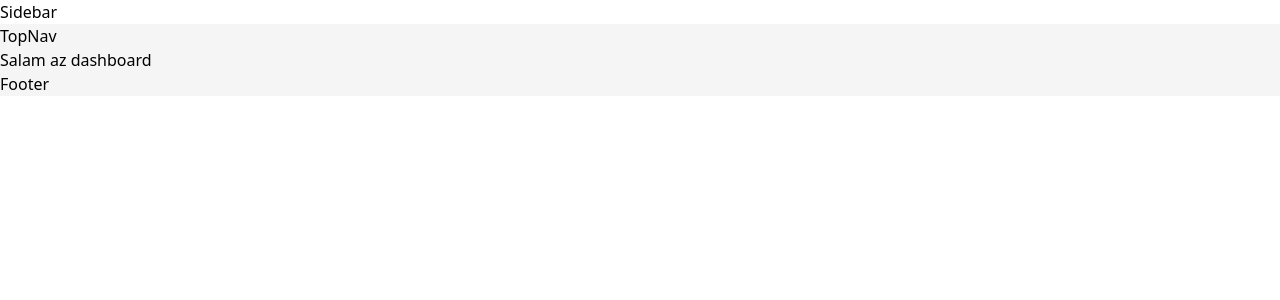
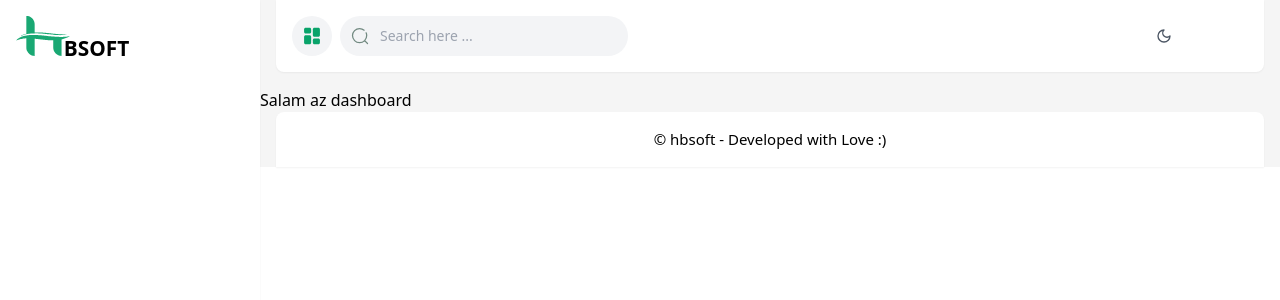
Before and after one commit to hbsoftco/LibraSys, a Vue app in the folder frontend/: page / in a window 1280 px wide. Shown: the top 300 px of the page. Built offline with nearby package versions, Linux system fonts and the light colour scheme.

Commit message:
Complete navbar and footer

```diff
--- a/frontend/index.html
+++ b/frontend/index.html
@@ -1,9 +1,9 @@
-<!DOCTYPE html>
-<html lang="en">
+<!doctype html>
+<html dir="ltr" lang="en">
   <head>
-    <meta charset="UTF-8">
-    <link rel="icon" href="/favicon.ico">
-    <meta name="viewport" content="width=device-width, initial-scale=1.0">
+    <meta charset="UTF-8" />
+    <link rel="icon" href="/favicon.ico" />
+    <meta name="viewport" content="width=device-width, initial-scale=1.0" />
     <title>LibraSys</title>
   </head>
   <body>
--- a/frontend/src/components/layout/PanelFooter.vue
+++ b/frontend/src/components/layout/PanelFooter.vue
@@ -8,5 +8,11 @@
 </script>
 
 <template>
-  <div>Footer</div>
+  <header class="mx-4 bg-white dark:bg-gray-800 rounded-t-lg p-4 shadow-sm">
+    <div class="flex justify-center items-center">
+      <p class="text-center text-[15px] text-primary-800">
+        {{ '© hbsoft - Developed with Love :)' }}
+      </p>
+    </div>
+  </header>
 </template>
--- a/frontend/src/components/layout/PanelSidebar.vue
+++ b/frontend/src/components/layout/PanelSidebar.vue
@@ -1,12 +1,14 @@
-<script setup lang="ts">
-// const props = defineProps<{
-//   member: IContact
-//   index: number
-//   membersLength: number
-//   large?: Boolean
-// }>()
-</script>
+<script setup lang="ts"></script>
 
 <template>
-  <div>Sidebar</div>
+  <nav class="fixed top-0 ltr:left-0 rtl:right-0 h-full w-[260px] shadow-sm">
+    <div class="flex items-center py-4 px-4 bg-white dark:bg-gray-800">
+      <img class="h-10" src="@/assets/images/hb.svg" alt="logo" />
+      <div class="logo-text">
+        <h3 class="text-[1.3rem] text-primary-500 font-extrabold -mb-[1.55rem] -ml-[0.4rem]">
+          BSOFT
+        </h3>
+      </div>
+    </div>
+  </nav>
 </template>
--- a/frontend/src/components/layout/PanelTopNav.vue
+++ b/frontend/src/components/layout/PanelTopNav.vue
@@ -1,12 +1,53 @@
+<template>
+  <div class="relative">
+    <header class="mx-4 bg-white z-50 rounded-b-lg p-4 mb-4 shadow-sm">
+      <div class="flex justify-between items-center">
+        <div class="flex items-center">
+          <div class="mr-2">
+            <button
+              class="bg-gray-100 border-none rounded-full flex duration-200 transition-all hover:bg-gray-200 justify-center items-center w-10 h-10"
+            >
+              <img src="@/assets/icons/toggle-sidebar.svg" class="w-5" alt="dashboard" />
+            </button>
+          </div>
+          <div class="relative min-w-72">
+            <input
+              type="text"
+              class="py-2.5 w-full pl-10 text-sm outline-none font-normal bg-gray-100 border-none rounded-full"
+              placeholder="Search here ..."
+            />
+            <button
+              type="button"
+              class="absolute w-9 h-9 inset-0 ltr:right-auto rtl:left-auto appearance-none peer-focus:text-primary flex justify-center items-center"
+            >
+              <img
+                class="w-5 h-5 relative top-0.5 left-0.5"
+                src="@/assets/icons/search-line.svg"
+                alt="Search Icon"
+              />
+            </button>
+          </div>
+        </div>
+        <div class="flex justify-between items-center">
+          <div class="mx-3">
+            <ToggleTheme />
+            <!-- <app-change-lang></app-change-lang> -->
+          </div>
+          <div>
+            <!-- <app-emails></app-emails> -->
+          </div>
+          <div class="mx-3">
+            <!-- <app-notification></app-notification> -->
+          </div>
+          <div class="mr-10">
+            <!-- <app-user-profile></app-user-profile> -->
+          </div>
+        </div>
+      </div>
+    </header>
+  </div>
+</template>
+
 <script setup lang="ts">
-// const props = defineProps<{
-//   member: IContact
-//   index: number
-//   membersLength: number
-//   large?: Boolean
-// }>()
+import ToggleTheme from '@/components/layout/ToggleTheme.vue'
 </script>
-
-<template>
-  <div>TopNav</div>
-</template>
--- /dev/null
+++ b/frontend/src/components/layout/ToggleTheme.vue
@@ -0,0 +1,140 @@
+<script setup lang="ts">
+const HSThemeAppearance = {
+  init() {
+    const defaultTheme = 'default'
+    let theme = localStorage.getItem('hs_theme') || defaultTheme
+
+    if (document.querySelector('html').classList.contains('dark')) return
+    this.setAppearance(theme)
+  },
+  _resetStylesOnLoad() {
+    const $resetStyles = document.createElement('style')
+    $resetStyles.innerText = `*{transition: unset !important;}`
+    $resetStyles.setAttribute('data-hs-appearance-onload-styles', '')
+    document.head.appendChild($resetStyles)
+    return $resetStyles
+  },
+  setAppearance(theme, saveInStore = true, dispatchEvent = true) {
+    const $resetStylesEl = this._resetStylesOnLoad()
+
+    if (saveInStore) {
+      localStorage.setItem('hs_theme', theme)
+    }
+
+    if (theme === 'auto') {
+      theme = window.matchMedia('(prefers-color-scheme: dark)').matches ? 'dark' : 'default'
+    }
+
+    document.querySelector('html').classList.remove('dark')
+    document.querySelector('html').classList.remove('default')
+    document.querySelector('html').classList.remove('auto')
+
+    document.querySelector('html').classList.add(this.getOriginalAppearance())
+
+    setTimeout(() => {
+      $resetStylesEl.remove()
+    })
+
+    if (dispatchEvent) {
+      window.dispatchEvent(new CustomEvent('on-hs-appearance-change', { detail: theme }))
+    }
+  },
+  getAppearance() {
+    let theme = this.getOriginalAppearance()
+    if (theme === 'auto') {
+      theme = window.matchMedia('(prefers-color-scheme: dark)').matches ? 'dark' : 'default'
+    }
+    return theme
+  },
+  getOriginalAppearance() {
+    const defaultTheme = 'default'
+    return localStorage.getItem('hs_theme') || defaultTheme
+  }
+}
+HSThemeAppearance.init()
+
+window.matchMedia('(prefers-color-scheme: dark)').addEventListener('change', (e) => {
+  if (HSThemeAppearance.getOriginalAppearance() === 'auto') {
+    HSThemeAppearance.setAppearance('auto', false)
+  }
+})
+
+window.addEventListener('load', () => {
+  const $clickableThemes = document.querySelectorAll('[data-hs-theme-click-value]')
+  const $switchableThemes = document.querySelectorAll('[data-hs-theme-switch]')
+
+  $clickableThemes.forEach(($item) => {
+    $item.addEventListener('click', () =>
+      HSThemeAppearance.setAppearance($item.getAttribute('data-hs-theme-click-value'), true, $item)
+    )
+  })
+
+  $switchableThemes.forEach(($item) => {
+    $item.addEventListener('change', (e) => {
+      HSThemeAppearance.setAppearance(e.target.checked ? 'dark' : 'default')
+    })
+
+    $item.checked = HSThemeAppearance.getAppearance() === 'dark'
+  })
+
+  window.addEventListener('on-hs-appearance-change', (e) => {
+    $switchableThemes.forEach(($item) => {
+      $item.checked = e.detail === 'dark'
+    })
+  })
+})
+</script>
+
+<template>
+  <div>
+    <button
+      type="button"
+      class="hs-dark-mode-active:hidden block hs-dark-mode group flex items-center text-gray-600 hover:text-blue-600 font-medium dark:text-gray-400 dark:hover:text-gray-500"
+      data-hs-theme-click-value="dark"
+    >
+      <svg
+        class="flex-shrink-0 w-4 h-4"
+        xmlns="http://www.w3.org/2000/svg"
+        width="24"
+        height="24"
+        viewBox="0 0 24 24"
+        fill="none"
+        stroke="currentColor"
+        stroke-width="2"
+        stroke-linecap="round"
+        stroke-linejoin="round"
+      >
+        <path d="M12 3a6 6 0 0 0 9 9 9 9 0 1 1-9-9Z" />
+      </svg>
+    </button>
+    <button
+      type="button"
+      class="hs-dark-mode-active:block hidden hs-dark-mode group flex items-center text-gray-600 hover:text-blue-600 font-medium dark:text-gray-400 dark:hover:text-gray-500"
+      data-hs-theme-click-value="light"
+    >
+      <svg
+        class="flex-shrink-0 w-4 h-4"
+        xmlns="http://www.w3.org/2000/svg"
+        width="24"
+        height="24"
+        viewBox="0 0 24 24"
+        fill="none"
+        stroke="currentColor"
+        stroke-width="2"
+        stroke-linecap="round"
+        stroke-linejoin="round"
+      >
+        <circle cx="12" cy="12" r="4" />
+        <path d="M12 8a2 2 0 1 0 4 4" />
+        <path d="M12 2v2" />
+        <path d="M12 20v2" />
+        <path d="m4.93 4.93 1.41 1.41" />
+        <path d="m17.66 17.66 1.41 1.41" />
+        <path d="M2 12h2" />
+        <path d="M20 12h2" />
+        <path d="m6.34 17.66-1.41 1.41" />
+        <path d="m19.07 4.93-1.41 1.41" />
+      </svg>
+    </button>
+  </div>
+</template>
--- a/frontend/src/layouts/DefaultLayout.vue
+++ b/frontend/src/layouts/DefaultLayout.vue
@@ -1,7 +1,7 @@
 <template>
    <div class="">
     <PanelSidebar />
-    <div class="bg-[#f5f5f5]">
+    <div class="bg-[#f5f5f5] dark:bg-gray-800 ltr:ml-[260px] rtl:mr-[260px]">
         <PanelTopNav />
         <div class="">
             <router-view></router-view>
--- a/frontend/tailwind.config.js
+++ b/frontend/tailwind.config.js
@@ -1,6 +1,7 @@
 /** @type {import('tailwindcss').Config} */
 import prelinePlugin from 'preline/plugin'
 export default {
+  darkMode: 'class',
   content: [
     './index/html', './src/**/*.{vue,js,ts,jsx,tsx}',
     './node_modules/preline/preline.js',
```
Also changed, not shown: frontend/src/assets/icons/search-line.svg (added), frontend/src/assets/icons/toggle-sidebar.svg (added).
